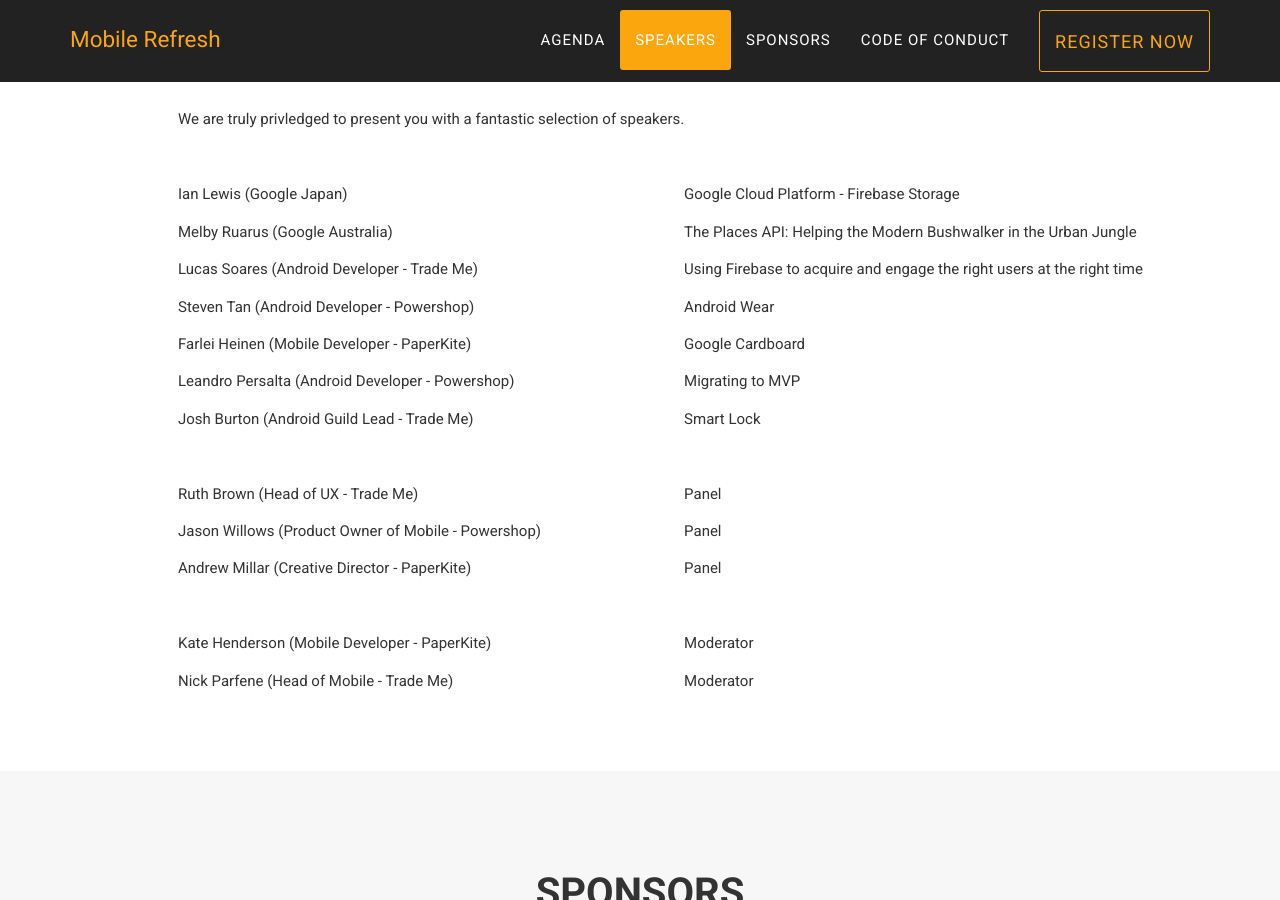
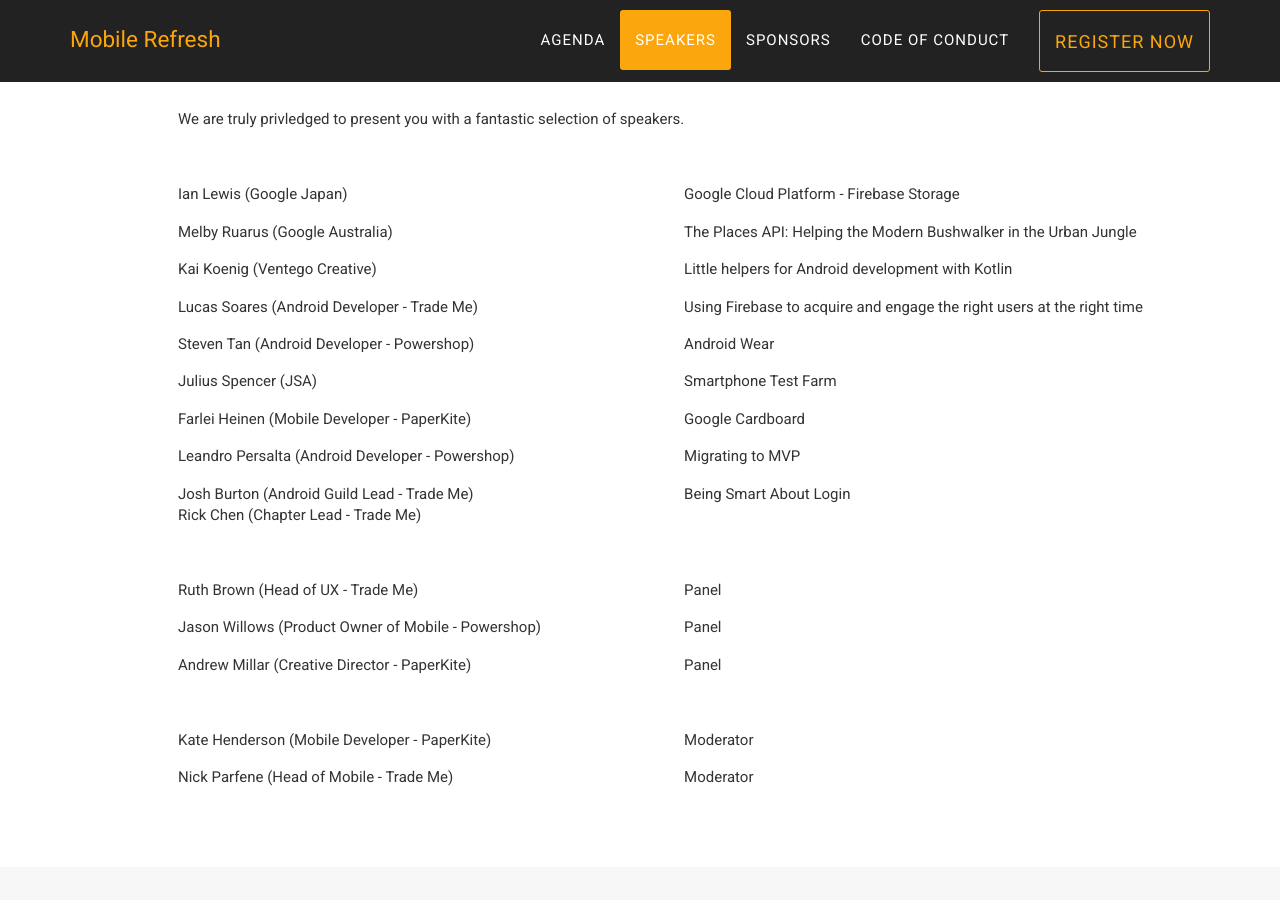
Before and after one commit to MostafaGazar/MostafaGazar.github.io, a Jekyll site: the page built from index.html, in a window 1280 px wide and 900 px high, scrolled down 2707 px. Built offline with Jekyll 4.4.1, drawn with Linux system fonts in a browser that asks for light colours; some web fonts are replaced.

Commit message:
Updated speakers
Added Kai Koenig, Julius Spencer, and Rick Chen

```diff
--- a/_includes/speakers.html
+++ b/_includes/speakers.html
@@ -24,12 +24,20 @@
               <td>The Places API: Helping the Modern Bushwalker in the Urban Jungle</td>
             </tr>
             <tr>
+              <td>Kai Koenig (Ventego Creative)</td>
+              <td>Little helpers for Android development with Kotlin</td>
+            </tr>
+            <tr>
               <td>Lucas Soares (Android Developer - Trade Me)</td>
               <td>Using Firebase to acquire and engage the right users at the right time</td>
             </tr>
             <tr>
               <td>Steven Tan (Android Developer - Powershop)</td>
               <td>Android Wear</td>
+            </tr>
+            <tr>
+              <td>Julius Spencer (JSA)</td>
+              <td>Smartphone Test Farm</td>
             </tr>
             <tr>
               <td>Farlei Heinen (Mobile Developer - PaperKite)</td>
@@ -44,8 +52,8 @@
               <td>WWDC Fieldnotes</td>
             </tr-->
             <tr>
-              <td>Josh Burton (Android Guild Lead - Trade Me)</td>
-              <td>Smart Lock</td>
+              <td>Josh Burton (Android Guild Lead - Trade Me)<br/>Rick Chen (Chapter Lead - Trade Me)</td>
+              <td>Being Smart About Login</td>
             </tr>
             <tr>
               <td colspan="2">&nbsp;</td>
```
